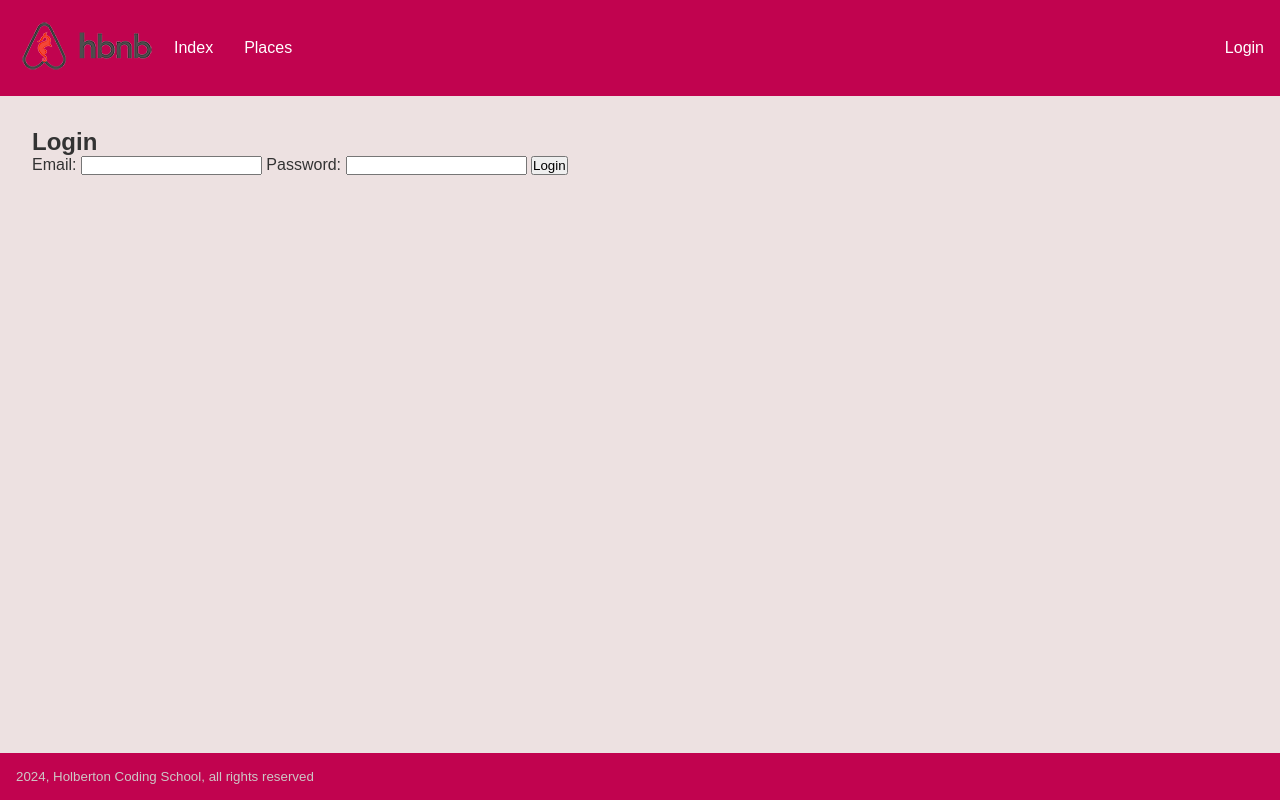
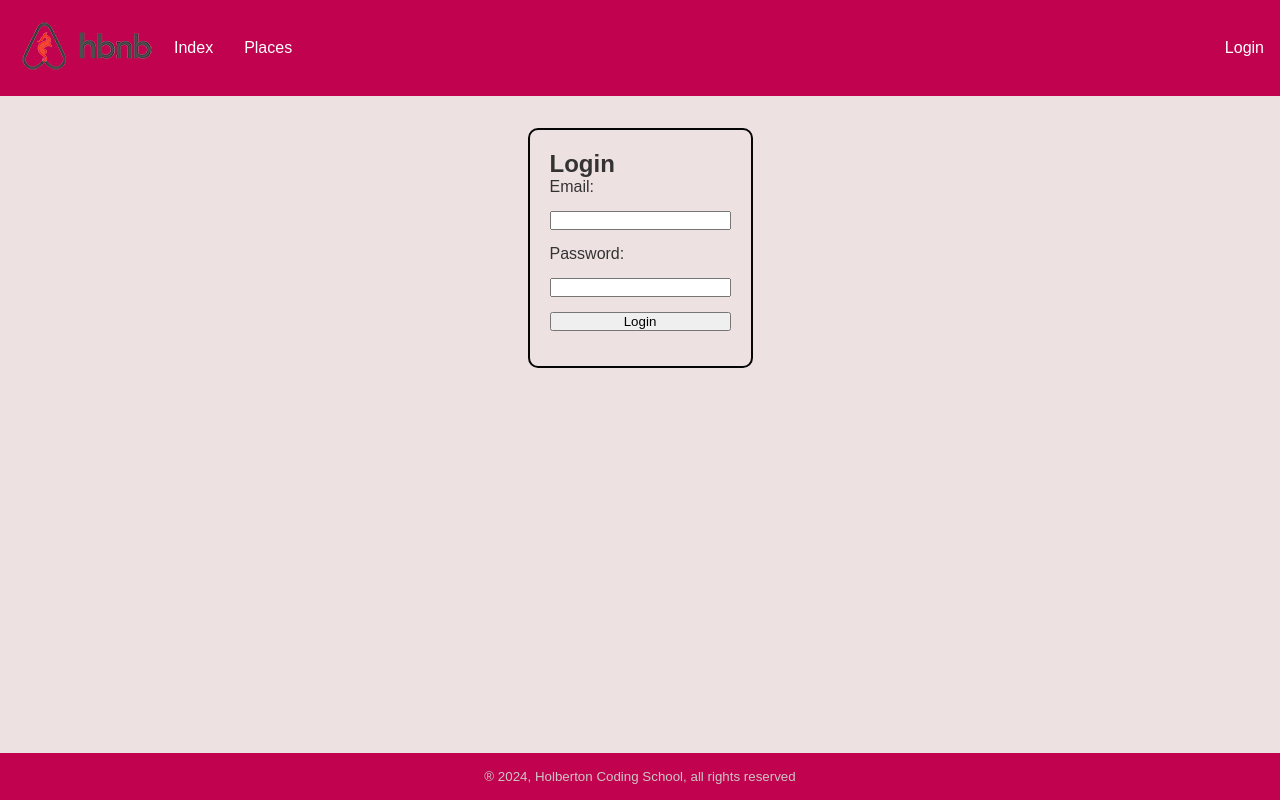
Before and after one commit to Pandor3/holbertonschool-hbnb, a plain HTML site: page part4/front_end/login.html in a window 1280 px wide. Drawn offline with Linux system fonts and the light colour scheme.

Commit message:
Added more HTML changes to the pages

```diff
--- a/part4/front_end/login.html
+++ b/part4/front_end/login.html
@@ -22,6 +22,7 @@
 </header>
 <body>
     <main>
+        <div id="login-container">
         <form id="login-form">
             <h2>Login</h2>
             <label for="email">Email:</label>
@@ -32,10 +33,11 @@
 
             <button type="submit">Login</button>
         </form>
+        </div>
     </main>
     <script src="scripts.js"></script>
 </body>
 <footer>
-    <small><p>2024, Holberton Coding School, all rights reserved</p></small>
+    <small><p>® 2024, Holberton Coding School, all rights reserved</p></small>
 </footer>
 </html>
--- a/part4/front_end/styles.css
+++ b/part4/front_end/styles.css
@@ -8,6 +8,27 @@
     margin: 0;
     padding: 0;
     font-family: Arial, sans-serif;
+}
+
+#login-container {
+    display: flex;
+    justify-content: center;
+    align-items: center;
+}
+
+#login-form {
+    display: flex;
+    flex-direction: column;
+    padding: 20px;
+    border: 2px solid #060606;
+    border-radius: 10px;
+    background-color: #ede1e1;
+}
+
+#login-form label,
+#login-form input,
+#login-form button {
+    margin-bottom: 15px;
 }
 
 html, body {
@@ -51,6 +72,18 @@ main {
     flex: 1;
 }
 
+#filter {
+    display: flex;
+    flex-direction: column;
+    align-items: center;
+    justify-content: center;
+    text-align: center;
+}
+
+#price-filter {
+    padding: 6px 12px;
+}
+
 .place-card {
     margin: 20px;
     padding: 10px;
@@ -72,5 +105,5 @@ footer {
     padding: 1rem;
     text-align: center;
     align-items: center;
-    justify-content: space-between;
+    justify-content: center;
 }
```
Also changed, not shown: part4/front_end/add_review.html (+1 -1 lines), part4/front_end/index.html (+8 -3 lines), part4/front_end/place.html (+1 -1 lines).
